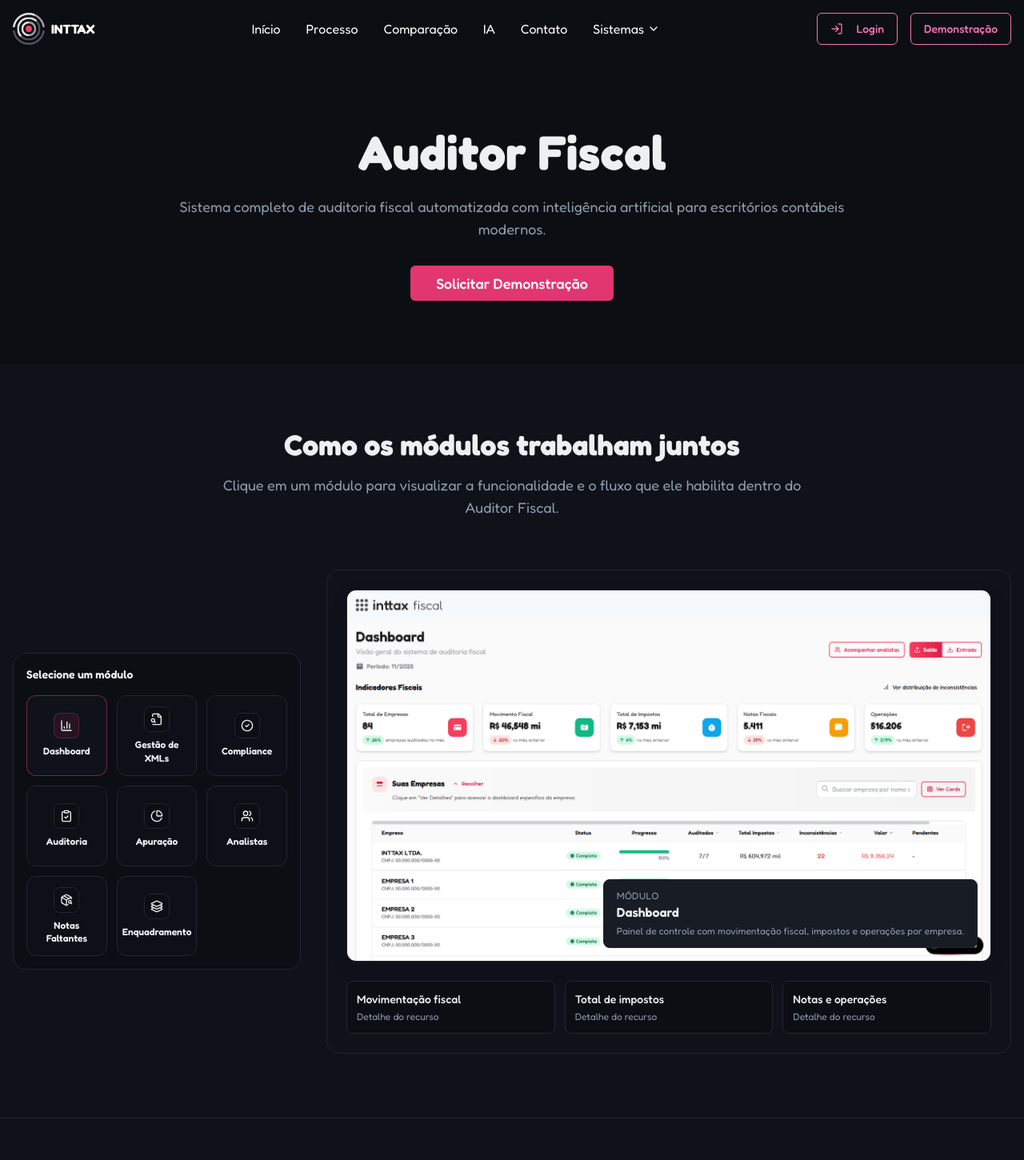
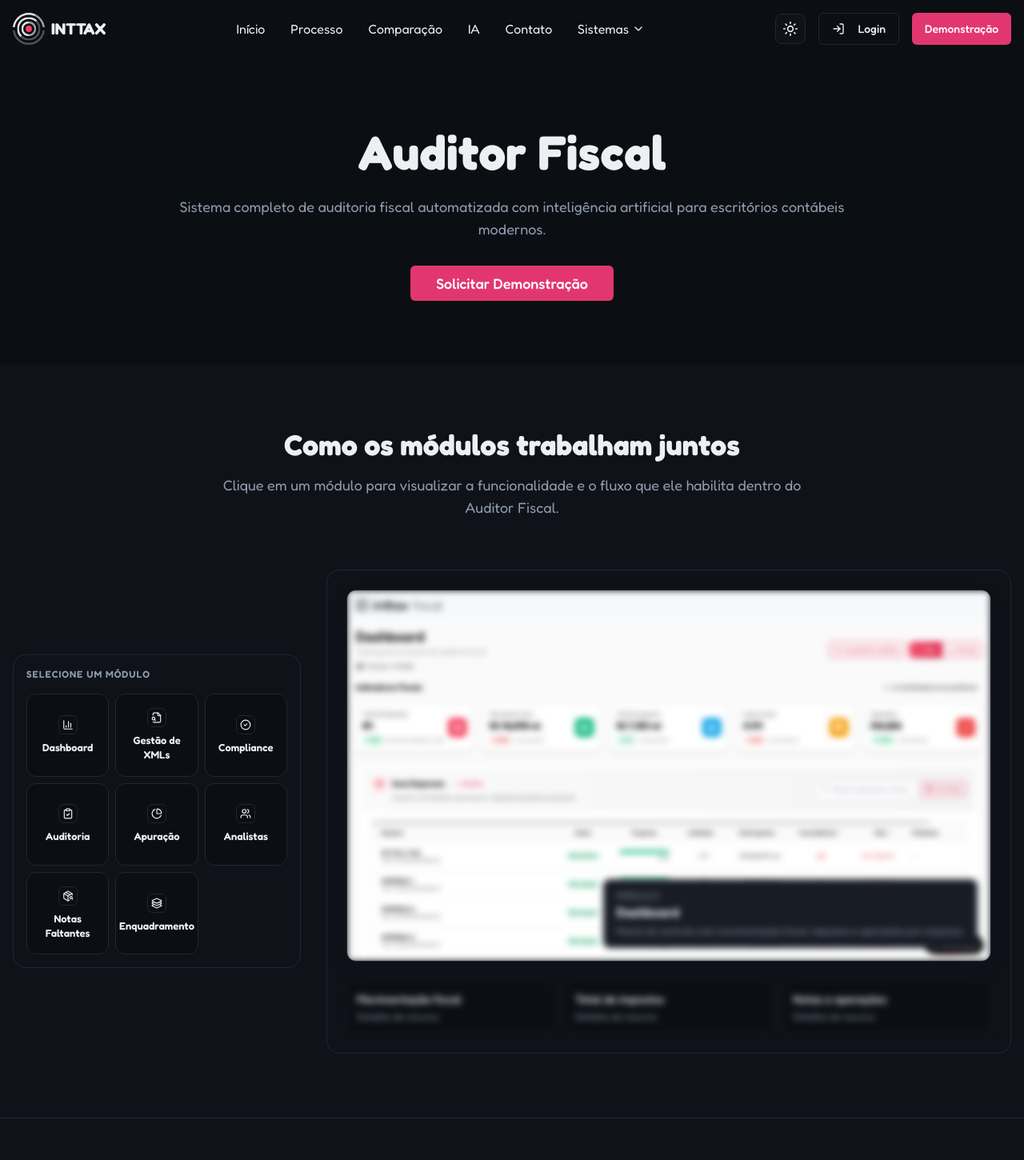
Before and after one commit to Brunobosso98/LP-Audittei, a React (Vite) app: page /auditor-fiscal in a window 1280 px wide. Shown: the top 1450 px of the page at 80% size. Built offline with nearby package versions, Linux system fonts and the light colour scheme.

Commit message:
feat: implement advanced header with theme-aware logo and enhanced module selection

```diff
--- a/src/components/header.tsx
+++ /dev/null
@@ -1,178 +0,0 @@
-import { useEffect, useState } from "react"
-import { Link } from "react-router-dom"
-import { motion, AnimatePresence } from "framer-motion"
-import { Button } from "@/components/ui/button"
-import { ChevronDown, Menu, X, LogIn } from "lucide-react"
-import NttaxLogo from "@/components/nttax-logo"
-
-const navigationSections = [
-  { label: "Início", id: "hero" },
-  { label: "Processo", id: "processo" },
-  { label: "Comparação", id: "comparacao" },
-  { label: "IA", id: "ia" },
-  { label: "Contato", id: "contato" },
-]
-
-const systemLinks = [
-  { name: "AuditorNFSe", to: "/auditor-nfse" },
-  { name: "Auditor Fiscal", to: "/auditor-fiscal" },
-]
-
-export default function Header() {
-  const [isScrolled, setIsScrolled] = useState(false)
-  const [isSystemsOpen, setIsSystemsOpen] = useState(false)
-  const [isMobileMenuOpen, setIsMobileMenuOpen] = useState(false)
-
-  useEffect(() => {
-    const handleScroll = () => setIsScrolled(window.scrollY > 50)
-
-    window.addEventListener("scroll", handleScroll)
-    return () => window.removeEventListener("scroll", handleScroll)
-  }, [])
-
-  const scrollToSection = (sectionId: string) => {
-    const element = document.getElementById(sectionId)
-    if (element) {
-      element.scrollIntoView({ behavior: "smooth" })
-    }
-    setIsMobileMenuOpen(false)
-  }
-
-  const closeDropdowns = () => {
-    setIsSystemsOpen(false)
-    setIsMobileMenuOpen(false)
-  }
-
-  return (
-    <motion.header
-      className={`fixed top-0 left-0 right-0 z-50 transition-all duration-300 ${
-        isScrolled ? "bg-slate-900/95 backdrop-blur-md border-b border-pink-500/20" : "bg-transparent"
-      }`}
-      initial={{ y: -100 }}
-      animate={{ y: 0 }}
-      transition={{ duration: 0.6 }}
-    >
-      <div className="container mx-auto px-4 py-4">
-        <div className="flex items-center justify-between">
-          <NttaxLogo size="sm" />
-
-          <nav className="hidden md:flex items-center space-x-8">
-            {navigationSections.map((item) => (
-              <button
-                key={item.id}
-                onClick={() => scrollToSection(item.id)}
-                className="text-white hover:text-pink-400 transition-colors"
-              >
-                {item.label}
-              </button>
-            ))}
-
-            <div className="relative">
-              <button
-                onClick={() => setIsSystemsOpen((previous) => !previous)}
-                className="flex items-center space-x-1 text-white hover:text-pink-400 transition-colors"
-              >
-                <span>Sistemas</span>
-                <ChevronDown className={`w-4 h-4 transition-transform ${isSystemsOpen ? "rotate-180" : ""}`} />
-              </button>
-
-              <AnimatePresence>
-                {isSystemsOpen && (
-                  <motion.div
-                    initial={{ opacity: 0, y: -10 }}
-                    animate={{ opacity: 1, y: 0 }}
-                    exit={{ opacity: 0, y: -10 }}
-                    className="absolute top-full mt-2 w-48 bg-slate-800 rounded-lg shadow-xl border border-pink-500/20"
-                  >
-                    {systemLinks.map((system, index) => (
-                      <Link
-                        key={system.name}
-                        to={system.to}
-                        className={`block px-4 py-3 text-white hover:bg-pink-600/20 transition-colors ${
-                          index === 0 ? "rounded-t-lg" : ""
-                        } ${index === systemLinks.length - 1 ? "rounded-b-lg" : ""}`}
-                        onClick={closeDropdowns}
-                      >
-                        {system.name}
-                      </Link>
-                    ))}
-                  </motion.div>
-                )}
-              </AnimatePresence>
-            </div>
-          </nav>
-
-          <div className="hidden md:flex items-center space-x-4">
-            <Button
-              variant="outline"
-              className="border-pink-400 text-pink-400 hover:bg-pink-400 hover:text-white bg-transparent"
-              onClick={() => (window.location.href = "https://www.inttax.com.br/portal")}
-            >
-              <LogIn className="w-4 h-4 mr-2" />
-              Login
-            </Button>
-
-            <Button
-              variant="outline"
-              className="border-pink-400 text-pink-400 hover:bg-pink-400 hover:text-white bg-transparent"
-              onClick={() => scrollToSection("contato")}
-            >
-              Demonstração
-            </Button>
-          </div>
-
-          <button onClick={() => setIsMobileMenuOpen((previous) => !previous)} className="md:hidden text-white">
-            {isMobileMenuOpen ? <X className="w-6 h-6" /> : <Menu className="w-6 h-6" />}
-          </button>
-        </div>
-
-        <AnimatePresence>
-          {isMobileMenuOpen && (
-            <motion.div
-              initial={{ opacity: 0, height: 0 }}
-              animate={{ opacity: 1, height: "auto" }}
-              exit={{ opacity: 0, height: 0 }}
-              className="md:hidden mt-4 py-4 border-t border-pink-500/20"
-            >
-              <div className="flex flex-col space-y-4">
-                {navigationSections.map((item) => (
-                  <button
-                    key={item.id}
-                    onClick={() => scrollToSection(item.id)}
-                    className="text-white hover:text-pink-400 transition-colors text-left"
-                  >
-                    {item.label}
-                  </button>
-                ))}
-
-                <div className="flex flex-col space-y-2 text-left text-white">
-                  {systemLinks.map((system) => (
-                    <Link key={system.name} to={system.to} onClick={closeDropdowns} className="hover:text-pink-400">
-                      {system.name}
-                    </Link>
-                  ))}
-                </div>
-                <Button
-                  variant="outline"
-                  className="border-pink-400 text-pink-400 hover:bg-pink-400 hover:text-white w-full bg-transparent"
-                  onClick={() => (window.location.href = "https://www.inttax.com.br/portal")}
-                >
-                  <LogIn className="w-4 h-4 mr-2" />
-                  Login
-                </Button>
-
-                <Button
-                  variant="outline"
-                  className="border-pink-400 text-pink-400 hover:bg-pink-400 hover:text-white w-full bg-transparent"
-                  onClick={() => scrollToSection("contato")}
-                >
-                  Demonstra��o
-                </Button>
-              </div>
-            </motion.div>
-          )}
-        </AnimatePresence>
-      </div>
-    </motion.header>
-  )
-}
--- a/src/components/nttax-logo.tsx
+++ b/src/components/nttax-logo.tsx
@@ -1,5 +1,6 @@
 import { Link } from "react-router-dom"
 import { motion } from "framer-motion"
+import { useTheme } from "@/components/theme-provider"
 
 interface NttaxLogoProps {
   className?: string
@@ -7,13 +8,15 @@ interface NttaxLogoProps {
 }
 
 const LOGO_SIZES = {
-  sm: { width: 96, height: 24, fontSize: "text-base" },
-  md: { width: 128, height: 32, fontSize: "text-xl" },
-  lg: { width: 160, height: 40, fontSize: "text-2xl" },
+  sm: { width: 96, height: 24, fontSize: "text-base", iconSize: "w-10 h-10" },
+  md: { width: 128, height: 32, fontSize: "text-xl", iconSize: "w-10 h-10" },
+  lg: { width: 160, height: 40, fontSize: "text-2xl", iconSize: "w-10 h-10" },
 } as const
 
 export default function NttaxLogo({ className = "", size = "md" }: NttaxLogoProps) {
   const currentSize = LOGO_SIZES[size]
+  const { theme } = useTheme()
+  const logoSrc = theme === "dark" ? "/logo-dark.svg" : "/logo-light.svg"
 
   return (
     <Link to="/" className={`flex items-center ${className}`} aria-label="Ir para a pagina inicial">
@@ -23,13 +26,13 @@ export default function NttaxLogo({ className = "", size = "md" }: NttaxLogoProp
         transition={{ type: "spring", stiffness: 400 }}
       >
         <img
-          src="/logo-dark.svg"
+          src={logoSrc}
           alt="INTTAX Logo"
           width={currentSize.width}
           height={currentSize.height}
-          className="object-contain w-10 h-10"
+          className={`object-contain ${currentSize.iconSize}`}
         />
-        <span className={`${currentSize.fontSize} font-bold text-white`}>INTTAX</span>
+        <span className={`${currentSize.fontSize} font-bold text-foreground`}>INTTAX</span>
       </motion.span>
     </Link>
   )
--- a/src/routes/auditor-fiscal.tsx
+++ b/src/routes/auditor-fiscal.tsx
@@ -1,5 +1,5 @@
-import { motion } from "framer-motion"
-import Header from "@/components/header"
+import { AnimatePresence, motion } from "framer-motion"
+import AdvancedHeader from "@/components/advanced-header"
 import Footer from "@/components/footer"
 import { Button } from "@/components/ui/button"
 import { useState } from "react"
@@ -90,12 +90,18 @@ const modules = [
 ]
 
 export default function AuditorFiscalPage() {
-  const [activeModuleId, setActiveModuleId] = useState(modules[0].id)
+  const [activeModuleId, setActiveModuleId] = useState<string | null>(null)
+  const [hoveredModuleId, setHoveredModuleId] = useState<string | null>(null)
   const activeModule = modules.find((module) => module.id === activeModuleId) ?? modules[0]
+  const displayedModule =
+    modules.find((module) => module.id === hoveredModuleId) ??
+    modules.find((module) => module.id === activeModuleId) ??
+    modules[0]
+  const isBlurred = activeModuleId === null && hoveredModuleId === null
 
   return (
     <div className="min-h-screen bg-background">
-      <Header />
+      <AdvancedHeader />
 
       <main className="pt-20">
         <section className="py-20">
@@ -130,9 +136,11 @@ export default function AuditorFiscalPage() {
             </div>
 
             <div className="grid gap-8 lg:grid-cols-[360px_1fr] lg:items-center">
-              <div className="rounded-2xl border border-border bg-background p-4 shadow-sm lg:self-center">
-                <div className="text-sm font-semibold text-foreground">Selecione um módulo</div>
-                <div className="mt-4 grid grid-cols-3 gap-3">
+              <div className="rounded-2xl border border-border bg-muted/10 p-4 lg:self-center">
+                <div className="text-xs font-semibold uppercase tracking-[0.08em] text-muted-foreground">
+                  Selecione um módulo
+                </div>
+                <div className="mt-4 grid grid-cols-3 gap-2">
                   {modules.map((module) => {
                     const isActive = module.id === activeModuleId
                     const Icon = module.icon
@@ -141,18 +149,20 @@ export default function AuditorFiscalPage() {
                         key={module.id}
                         type="button"
                         onClick={() => setActiveModuleId(module.id)}
-                        className={`flex aspect-square flex-col items-center justify-center rounded-xl border px-3 py-3 text-center transition-all ${isActive
-                          ? "border-primary/50 bg-card shadow-sm"
-                          : "border-border bg-muted/20 hover:border-primary/30 hover:bg-card/60"
+                        onMouseEnter={() => setHoveredModuleId(module.id)}
+                        onMouseLeave={() => setHoveredModuleId(null)}
+                        className={`flex aspect-square flex-col items-center justify-center rounded-xl border px-4 py-4 text-center transition-colors ${isActive
+                          ? "border-primary/50 bg-primary/5"
+                          : "border-border bg-background hover:border-primary/30 hover:bg-card/60"
                           }`}
                       >
                         <span
-                          className={`mb-2 inline-flex h-8 w-8 items-center justify-center rounded-lg border ${isActive ? "border-primary/30 bg-primary/10" : "border-border bg-background"
+                          className={`mb-2 inline-flex h-6 w-6 items-center justify-center rounded-md border ${isActive ? "border-primary/30 bg-primary/10" : "border-border bg-background"
                             }`}
                         >
-                          <Icon className="h-4 w-4 text-foreground" aria-hidden="true" />
+                          <Icon className="h-3.5 w-3.5 text-foreground" aria-hidden="true" />
                         </span>
-                        <div className="text-xs font-semibold text-foreground leading-snug">{module.title}</div>
+                        <div className="text-[13px] font-semibold text-foreground leading-snug">{module.title}</div>
                       </button>
                     )
                   })}
@@ -160,35 +170,53 @@ export default function AuditorFiscalPage() {
               </div>
 
               <motion.div
-                key={activeModule.id}
                 className="relative z-10 w-full rounded-2xl border border-border bg-card/80 p-6 shadow-sm lg:justify-self-start lg:max-w-[980px]"
                 initial={{ opacity: 0, y: 16 }}
                 animate={{ opacity: 1, y: 0 }}
                 transition={{ duration: 0.2, ease: [0.25, 1, 0.5, 1] }}
               >
                 <div className="relative aspect-[1646/949] rounded-xl border border-border bg-muted/40 overflow-hidden shadow-[0_8px_24px_rgba(15,23,42,0.08)]">
-                  {activeModule.imageSrc ? (
-                    <img
-                      src={activeModule.imageSrc}
-                      alt={activeModule.imageAlt ?? `Print do módulo ${activeModule.title}`}
-                      className="h-full w-full object-cover"
-                      loading="lazy"
-                    />
-                  ) : (
-                    <div className="flex h-full w-full items-center justify-center text-sm text-muted-foreground">
-                      Print do módulo: {activeModule.title}
-                    </div>
-                  )}
+                  <AnimatePresence mode="wait">
+                    {displayedModule.imageSrc ? (
+                      <motion.img
+                        key={displayedModule.id}
+                        src={displayedModule.imageSrc}
+                        alt={displayedModule.imageAlt ?? `Print do módulo ${displayedModule.title}`}
+                        className={`absolute inset-0 h-full w-full object-cover transition-all duration-300 ${isBlurred ? "blur-sm" : "blur-0"
+                          }`}
+                        initial={{ opacity: 0 }}
+                        animate={{ opacity: 1 }}
+                        exit={{ opacity: 0 }}
+                        transition={{ duration: 0.15 }}
+                        loading="lazy"
+                      />
+                    ) : (
+                      <motion.div
+                        key={`${displayedModule.id}-fallback`}
+                        className={`flex h-full w-full items-center justify-center text-sm text-muted-foreground transition-all duration-300 ${isBlurred ? "blur-sm" : "blur-0"
+                          }`}
+                        initial={{ opacity: 0 }}
+                        animate={{ opacity: 1 }}
+                        exit={{ opacity: 0 }}
+                        transition={{ duration: 0.25 }}
+                      >
+                        Print do módulo: {displayedModule.title}
+                      </motion.div>
+                    )}
+                  </AnimatePresence>
 
-                  <div className="absolute bottom-4 right-4 max-w-[70%] rounded-lg border border-border bg-muted px-4 py-3 shadow-sm">
+                  <div
+                    className={`absolute bottom-4 right-4 max-w-[70%] rounded-lg border border-border bg-muted px-4 py-3 shadow-sm transition-all duration-300 ${isBlurred ? "blur-sm" : "blur-0"
+                      }`}
+                  >
                     <div className="text-xs uppercase tracking-wide text-muted-foreground">Módulo</div>
-                    <div className="text-base font-semibold text-foreground">{activeModule.title}</div>
-                    <div className="text-xs text-muted-foreground mt-1">{activeModule.summary}</div>
+                    <div className="text-base font-semibold text-foreground">{displayedModule.title}</div>
+                    <div className="text-xs text-muted-foreground mt-1">{displayedModule.summary}</div>
                   </div>
                 </div>
 
-                <div className="mt-6 grid gap-3 md:grid-cols-3">
-                  {activeModule.highlights.map((highlight) => (
+                <div className={`mt-6 grid gap-3 md:grid-cols-3 transition-all duration-300 ${isBlurred ? "blur-sm" : "blur-0"}`}>
+                  {displayedModule.highlights.map((highlight) => (
                     <div key={highlight} className="rounded-lg border border-border bg-background px-3 py-3 text-sm">
                       <p className="text-foreground font-medium">{highlight}</p>
                       <p className="text-muted-foreground text-xs mt-1">Detalhe do recurso</p>
--- a/src/routes/auditor-nfse.tsx
+++ b/src/routes/auditor-nfse.tsx
@@ -1,5 +1,5 @@
 import { motion } from "framer-motion"
-import Header from "@/components/header"
+import AdvancedHeader from "@/components/advanced-header"
 import Footer from "@/components/footer"
 import { Button } from "@/components/ui/button"
 import { FileCheck, Database, Search, AlertTriangle, TrendingUp, Clock } from "lucide-react"
@@ -7,7 +7,7 @@ import { FileCheck, Database, Search, AlertTriangle, TrendingUp, Clock } from "l
 export default function AuditorNFSePage() {
   return (
     <div className="min-h-screen bg-gradient-to-br from-slate-900 via-pink-900 to-slate-900">
-      <Header />
+      <AdvancedHeader />
 
       <main className="pt-20">
         <section className="py-20">
```
